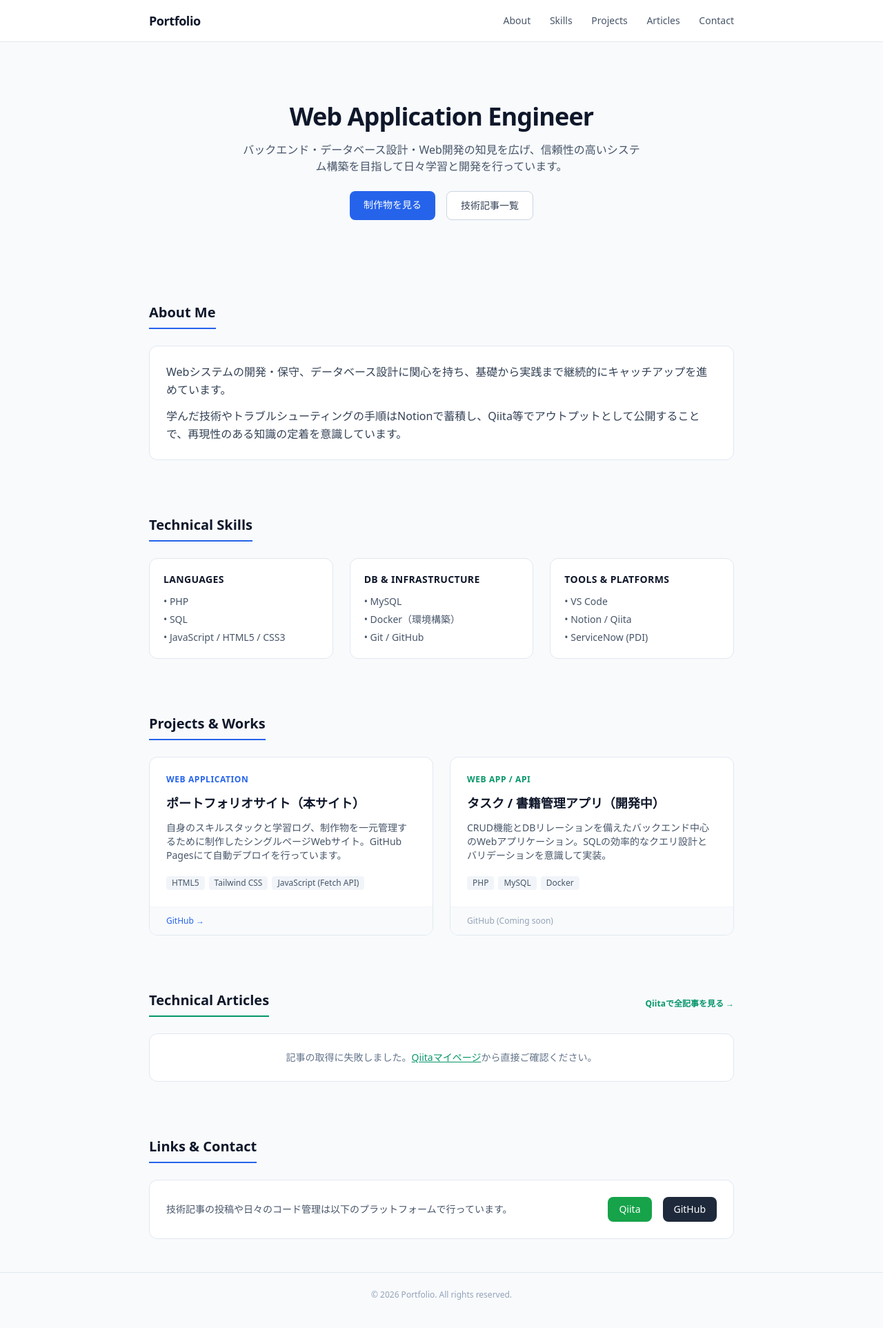
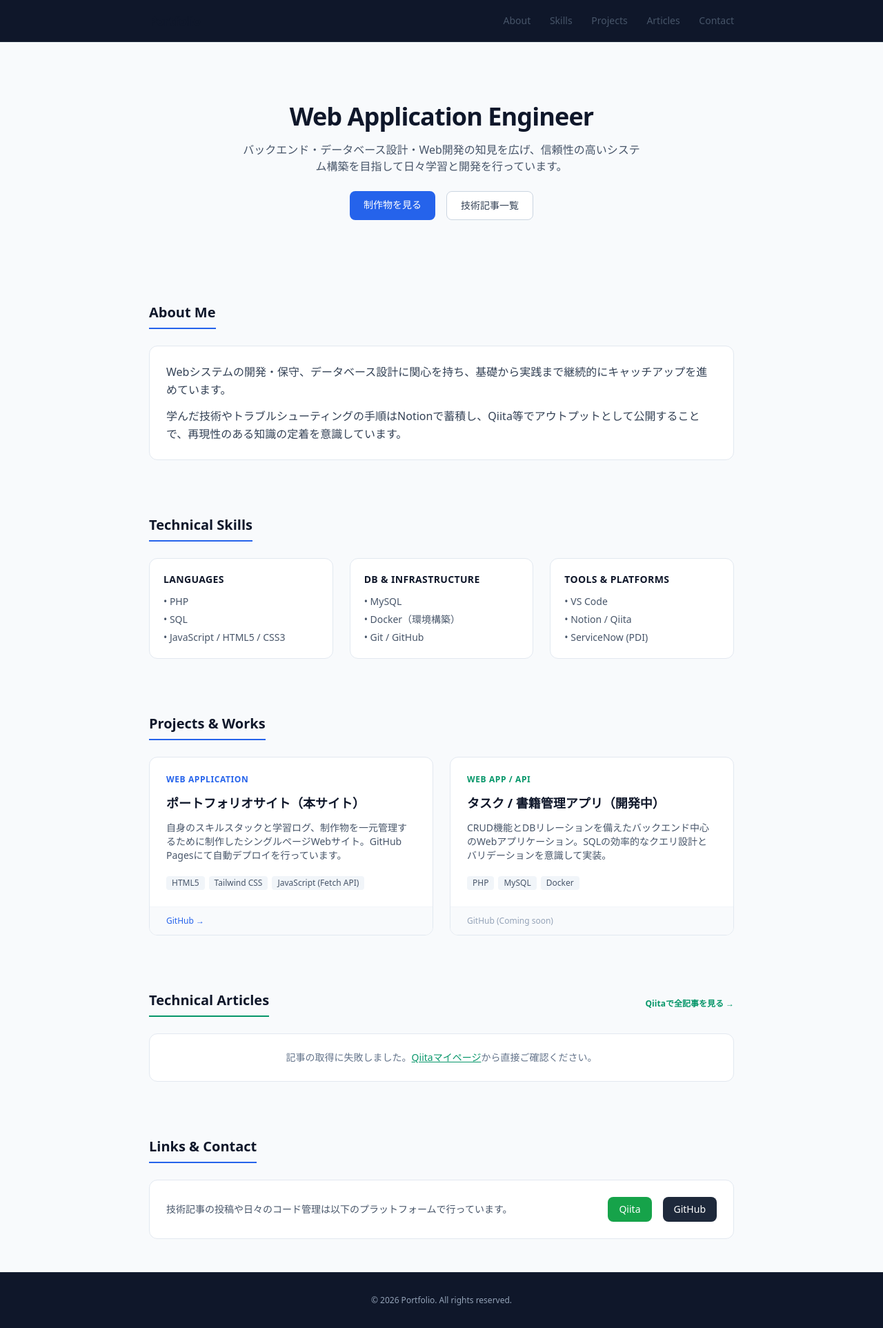
Before and after one commit to MASANORI-HUE/Repository-name-portfolio, a plain HTML site: page index.html in a window 1280 px wide. Shown: the whole page at 69% size. Drawn offline with nearby package versions, Linux system fonts and the light colour scheme; no server answers.

Commit message:
style: update header and footer to dark navy

```diff
--- a/index.html
+++ b/index.html
@@ -9,7 +9,7 @@
   </head>
   <body class="bg-slate-50 text-slate-800 font-sans leading-relaxed">
     <!-- ヘッダー / ナビゲーション -->
-    <header class="bg-white border-b border-slate-200 sticky top-0 z-50">
+    <header class="bg-slate-900 border-b border-slate-800 sticky top-0 z-50">
       <div
         class="max-w-4xl mx-auto px-6 py-4 flex justify-between items-center"
       >
@@ -281,7 +281,7 @@
     </main>
 
     <footer
-      class="border-t border-slate-200 py-6 text-center text-xs text-slate-400"
+      class="bg-slate-900 border-t border-slate-800 py-8 text-center text-xs text-slate-400"
     >
       &copy; 2026 Portfolio. All rights reserved.
     </footer>
```
